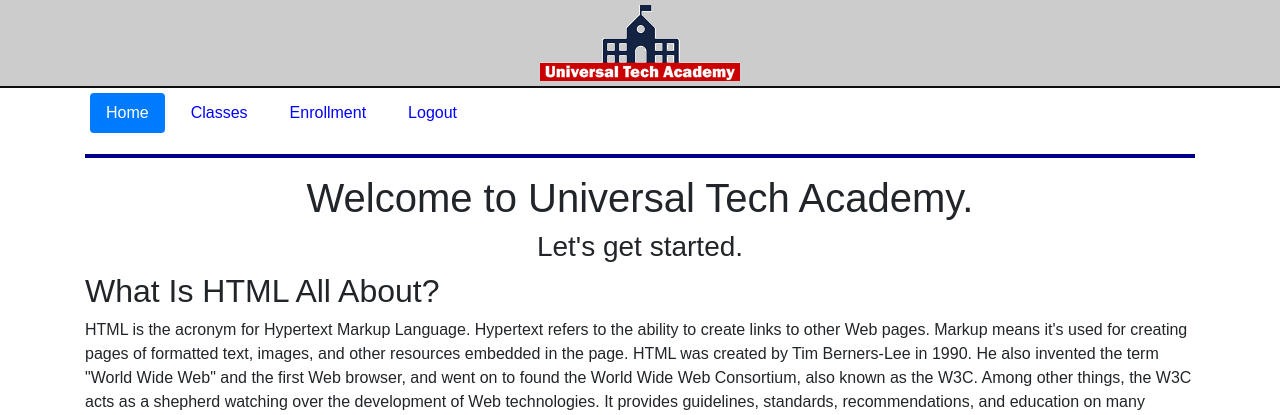
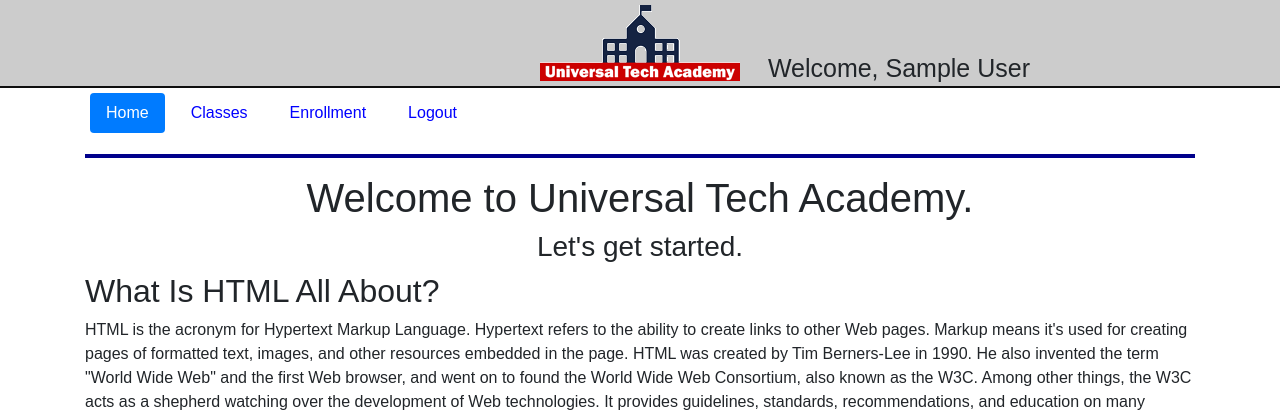
Before and after one commit to daddyawesome/flask, a Flask app: page / in a window 1280 px wide. Shown: the top 415 px of the page. Run offline with Flask 2, Linux system fonts and the light colour scheme; the visitor is signed in with stand-in values (Sample User, id 1); some libraries are stand-ins or nearby versions.

Commit message:
welcome on log-in

```diff
--- a/application/static/css/main.css
+++ b/application/static/css/main.css
@@ -99,3 +99,11 @@ footer {
 .error-message{
     color:red;
 }
+
+.user {
+    float: right;
+    position: absolute;
+    font-size: 25px;
+    right: 10em;
+    top: 2em;
+}
--- a/application/templates/layout.html
+++ b/application/templates/layout.html
@@ -4,16 +4,19 @@
     <title>UTA - Home Page</title>
     <link rel="stylesheet" href="https://maxcdn.bootstrapcdn.com/bootstrap/4.0.0/css/bootstrap.min.css"
           integrity="sha384-Gn5384xqQ1aoWXA+058RXPxPg6fy4IWvTNh0E263XmFcJlSAwiGgFAW/dAiS6JXm" crossorigin="anonymous">
-
     <link rel="stylesheet" href="{{ url_for('static',filename='css/main.css')}}"/>
 </head>
 <body>
 
-    <div class="container-fluid text-center top-container">
+<div class="container-fluid text-center top-container">
     <img src="{{ url_for('static',filename='images/uta-logo-200.png')}}">
 </div>
 <div class="container">
     {% include "includes/nav.html" %}
+
+    {% if session['username'] %}
+    <span class="user">Welcome, {{ session['username'] }}</span>
+    {% endif %}
 
     {% with messages = get_flashed_messages(with_categories=true) %}
         {% if messages %}
```
